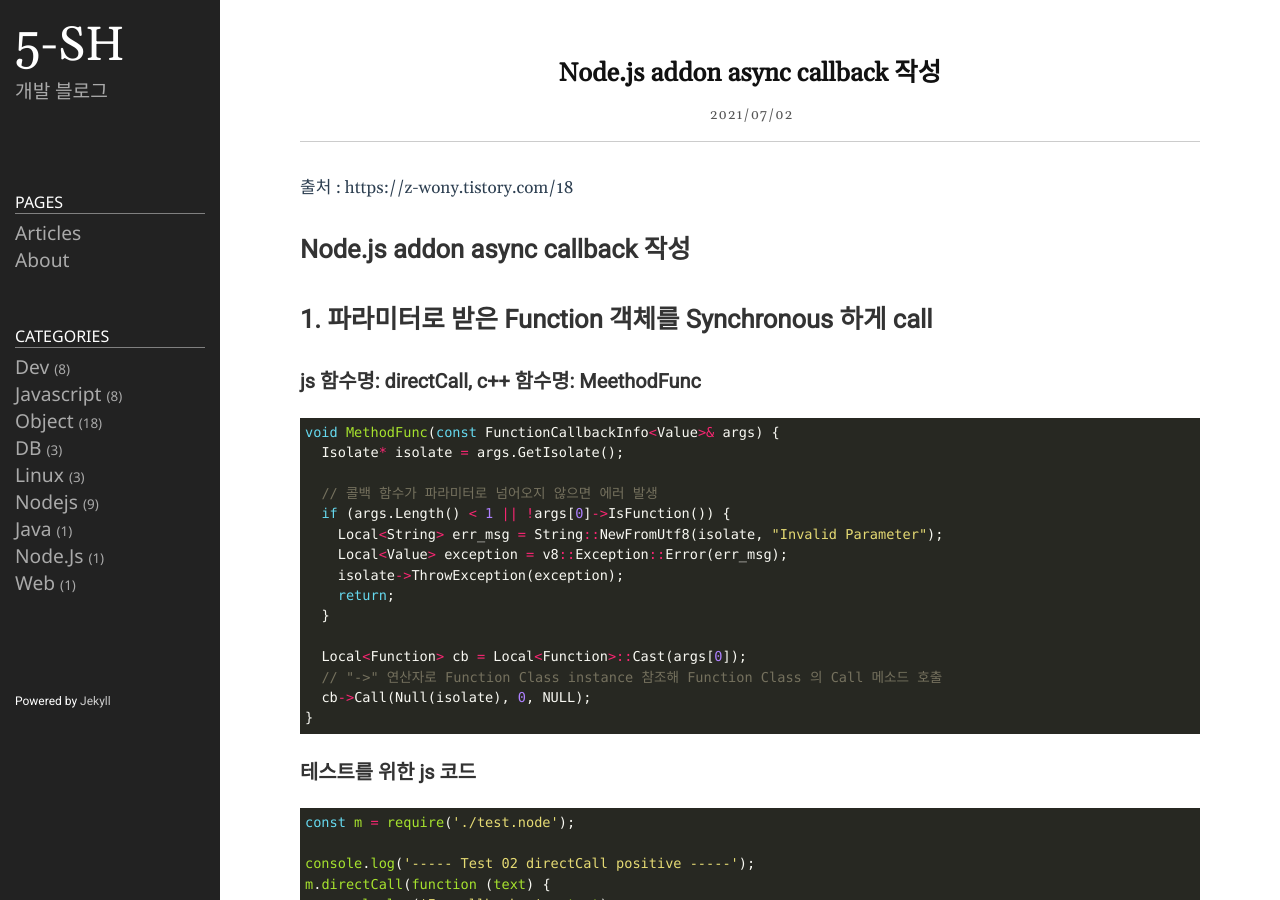
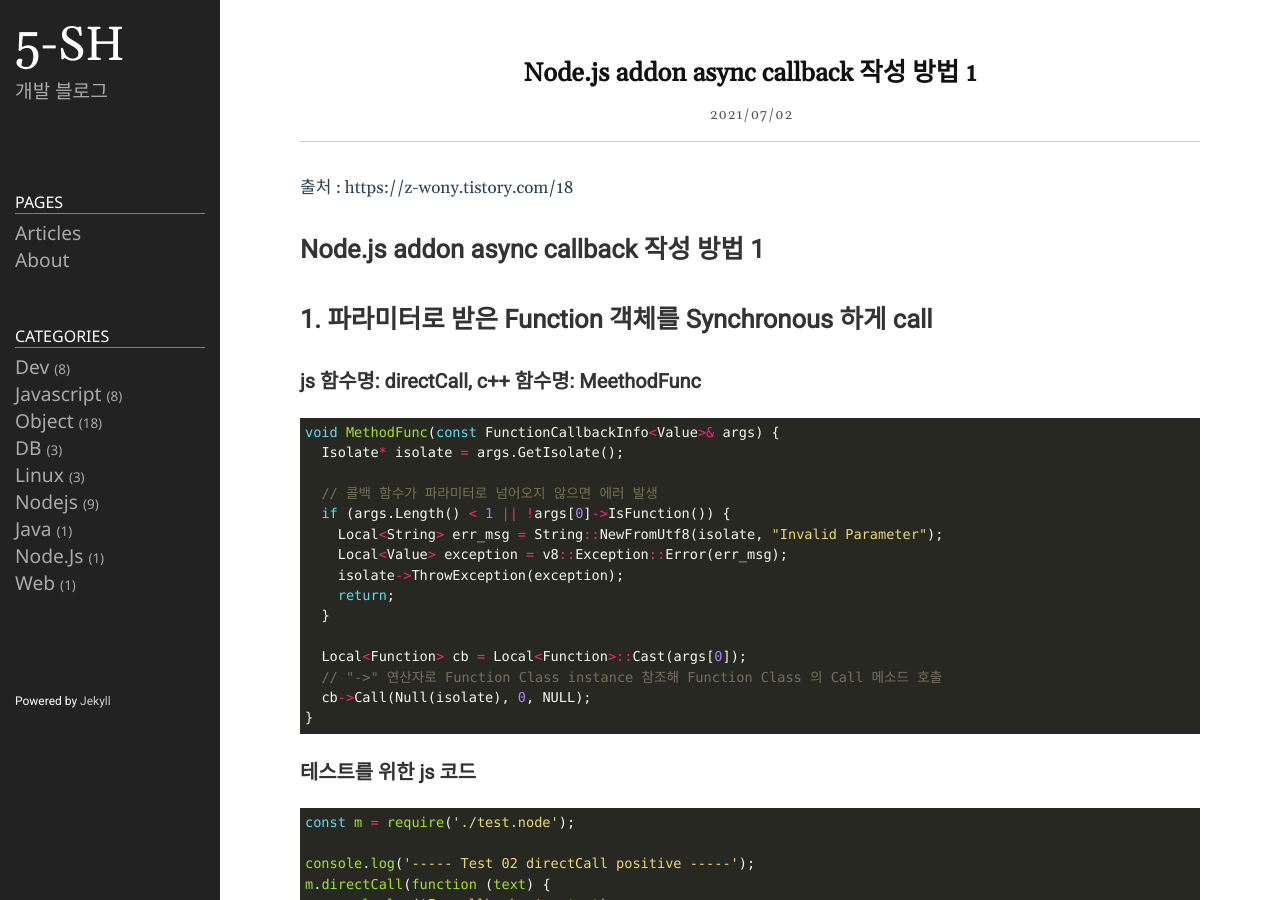
Before and after one commit to 5-SH/5-sh.github.io-deprecated, a Jekyll site: the page built from _posts/2021-07-02-nodejs-addon-async-callback.md, in a window 1280 px wide and 900 px high. Built offline with Jekyll 4.4.1, drawn with Linux system fonts in a browser that asks for light colours.

Commit message:
제목 변경

```diff
--- a/_posts/2021-07-02-nodejs-addon-async-callback.md
+++ b/_posts/2021-07-02-nodejs-addon-async-callback.md
@@ -1,6 +1,6 @@
 ---
 layout: post
-title: Node.js addon async callback 작성
+title: Node.js addon async callback 작성 방법 1
 date: 2021-07-02 20:00:00 + 0900
 categories: Nodejs
 ref: Nodejs, addon, async, callback
@@ -8,7 +8,7 @@ ref: Nodejs, addon, async, callback
 
 출처 : https://z-wony.tistory.com/18
 
-# Node.js addon async callback 작성
+# Node.js addon async callback 작성 방법 1
 
 ## 1. 파라미터로 받은 Function 객체를 Synchronous 하게 call
 ### js 함수명: directCall, c++ 함수명: MeethodFunc
```
